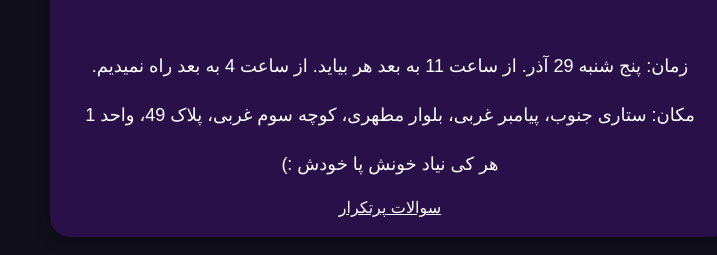
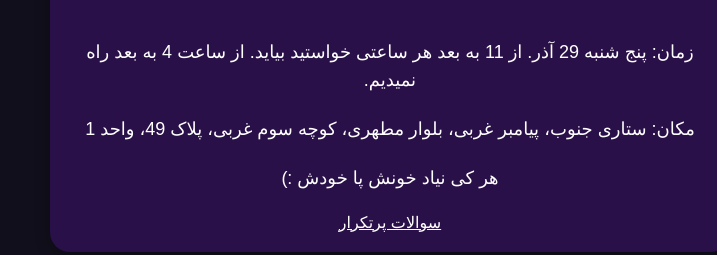
Before and after one commit to Sara-Rezaeimanesh/Sara-Rezaeimanesh.github.io, a plain HTML site: page GBP_3.html in a window 1280 px wide. Shown: the part 335-590 px from the top of the page, 0-717 px from the left. Drawn offline with Linux system fonts and the light colour scheme.

Commit message:
Update GBP_3.html

```diff
--- a/GBP_3.html
+++ b/GBP_3.html
@@ -70,7 +70,7 @@
         <h1>شما به گودبای پارتی سارا دعوت شده اید!!!</h1>
         <h3 onclick="playMusic()">جهت شنیدن موسیقی فاخر کلیک کنید.</h3>
         <br/>
-        <p>زمان: پنج شنبه 29 آذر. از ساعت 11 به بعد هر بیاید. از ساعت 4 به بعد راه نمیدیم.</p>
+        <p>زمان: پنج شنبه 29 آذر. از 11 به بعد هر ساعتی خواستید بیاید. از ساعت 4 به بعد راه نمیدیم.</p>
         <p>مکان: ستاری جنوب، پیامبر غربی، بلوار مطهری، کوچه سوم غربی، پلاک 49، واحد 1</p>
         <p>هر کی نیاد خونش پا خودش :)</p>
         <a href="GBP_4.html">سوالات پرتکرار</a>
```
